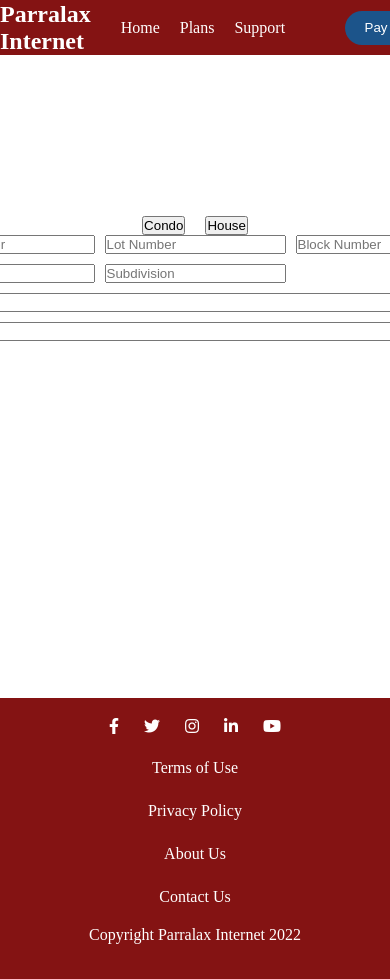
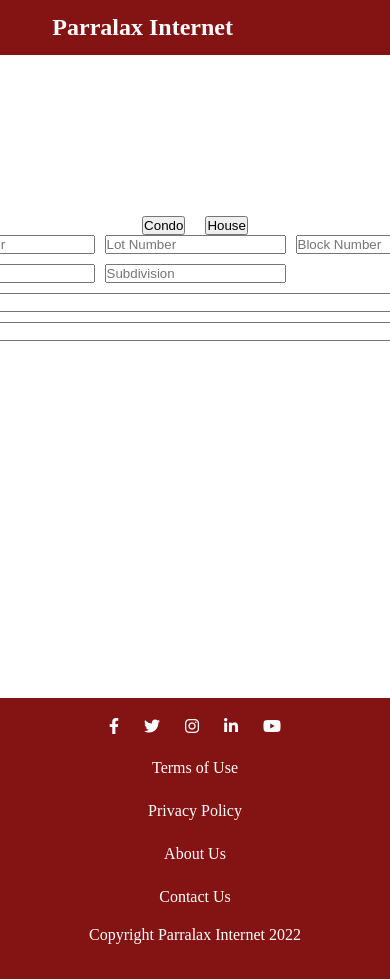
Before and after one commit to lowe25/Internet-provider-website, a React (Create React App) app: page /apply in a window 390 px wide. Shown: the top 979 px of the page. Built offline with nearby package versions, Linux system fonts and the light colour scheme; a web font is replaced by a local one.

Commit message:
media query added

```diff
--- a/src/pages/Support.js
+++ b/src/pages/Support.js
@@ -11,8 +11,10 @@
                 </section>
 
                 <section className="support-type">
-                    <h1 className="help-h1">How Can We Help You Today?</h1>
-                    <p className="solutions-p">Pick one from the topics below and we’ll find the best solution for you.</p>
+                    <div className="support">
+                        <h1 className="help-h1">How Can We Help You Today?</h1>
+                        <p className="solutions-p">Pick one from the topics below and we’ll find the best solution for you.</p>
+                    </div>
 
                     <div className="concerns-div">
                         <div className="concern-box">
--- a/src/styles/components/navbar.scss
+++ b/src/styles/components/navbar.scss
@@ -56,3 +56,13 @@
   .burger-menu {
     display: none;
   }
+
+  //Media Queries
+  @include mobile-device1(mobile-md){
+    .navbar{
+
+    }
+    .navbar-home1,.navbar-home2{
+      display: none;
+    }
+  }
--- a/src/styles/pages/plans.scss
+++ b/src/styles/pages/plans.scss
@@ -1,51 +1,51 @@
-.plans-container{
+.plans-container {
   display: grid;
   align-items: center;
   min-height: 730px;
-    .plans-h1{
+  .plans-h1 {
     text-align: center;
   }
 }
-.plans{
+.plans {
   display: grid;
   justify-content: center;
-    grid-template-columns: repeat(3,auto);
-    gap:50px;
-    padding:50px 0 50px 0;
+  grid-template-columns: repeat(3, auto);
+  gap: 50px;
+  padding: 50px 0 50px 0;
 }
 
-.plans-box{
-    min-height:300px;
+.plans-box {
+  min-height: 300px;
   padding-bottom: 10px;
   border: 1px solid black;
-    .speed{
+  .speed {
     color: $txt-color-white;
     text-align: center;
     background-color: $bg-color;
-        width:400px;
+    width: 400px;
   }
-    .plans-desc{
+  .plans-desc {
     text-align: center;
   }
-    .plan-benefits{
+  .plan-benefits {
     display: flex;
     align-items: center;
     flex-direction: column;
-        h1{
+    h1 {
       text-align: center;
     }
     padding: 20px;
-        ul{
-            li{
+    ul {
+      li {
         list-style: none;
         padding: 5px;
       }
     }
   }
-    .plan-btn{
+  .plan-btn {
     display: flex;
     justify-content: center;
-        .btn-apply{
+    .btn-apply {
       height: 40px;
       width: 120px;
       border-radius: 60px;
@@ -54,3 +54,20 @@
     }
   }
 }
+
+//MediaQueries
+@include mobile-device1(mobile-md) {
+  .plans-h1{
+    padding: 20px;
+    line-height: 1.6;
+  }
+  .plans {
+    grid-template-columns: repeat(1, auto);
+  }
+  .plans-box {
+    width: 300px;
+    .speed {
+      width: 298px;
+    }
+  }
+}
--- a/src/styles/pages/support.scss
+++ b/src/styles/pages/support.scss
@@ -10,9 +10,10 @@
 }
 
 .support-type {
-  height: 350px;
+  min-height: 350px;
   background-color: #c8c8c8;
   padding: 30px;
+  .support {
     .help-h1 {
       display: flex;
       justify-content: space-evenly;
@@ -24,6 +25,7 @@
       justify-content: space-evenly;
       width: 58.4%;
       padding-bottom: 10px;
+    }
   }
 
   .concerns-div {
@@ -54,3 +56,26 @@
     }
   }
 }
+
+//Mediaquery
+@include mobile-device1(mobile-md) {
+  .support-about{
+    p{
+      padding: 20px;
+     text-align: center;
+    }
+  }
+  .support-type {
+    .support {
+      .help-h1,
+      .solutions-p {
+        width: 100%;
+        padding: 0;
+      }
+    }
+    .concerns-div {
+      grid-template-columns: repeat(1, auto);
+      gap: 40px;
+    }
+  }
+}
```
Lines whose indentation alone changed are shown as unchanged.
